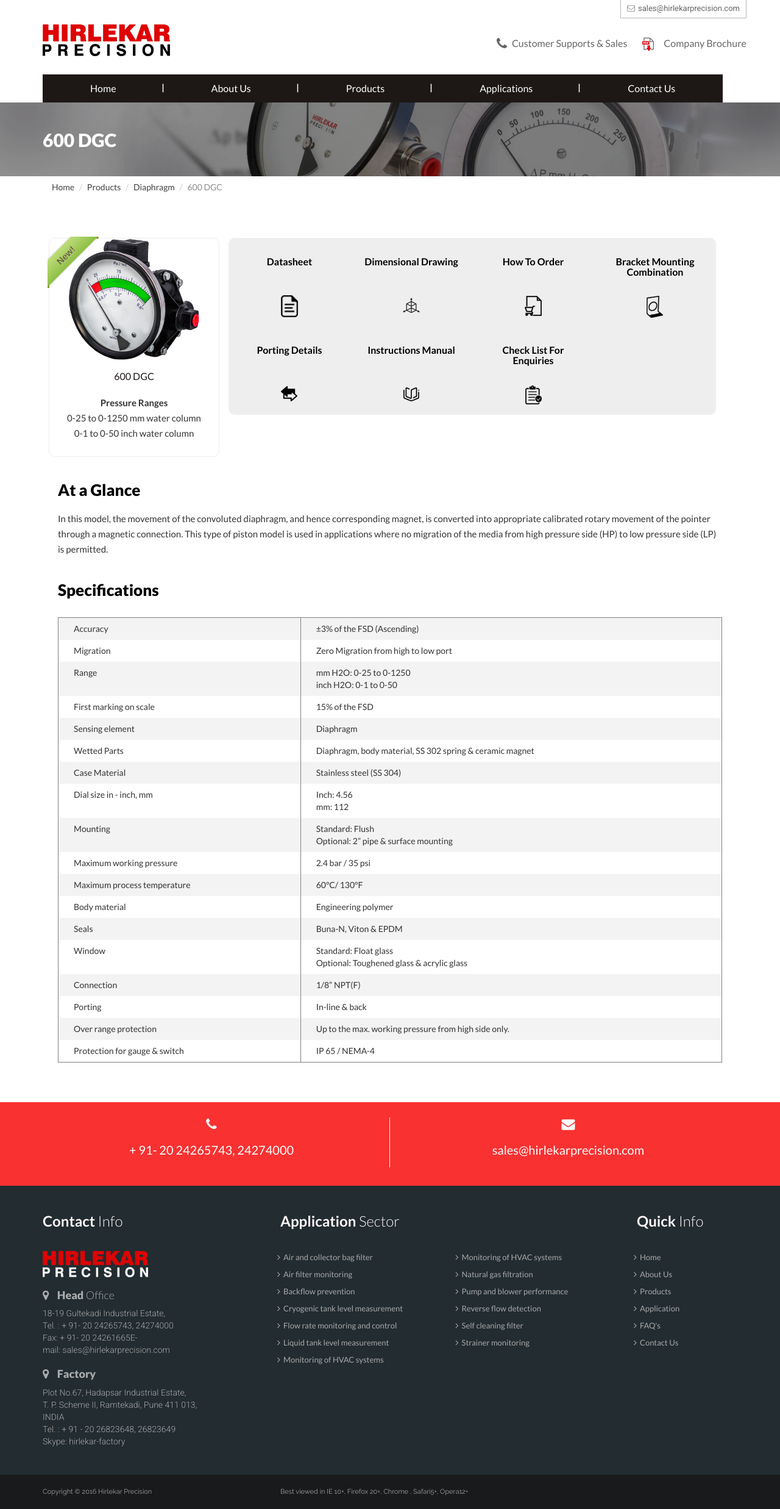
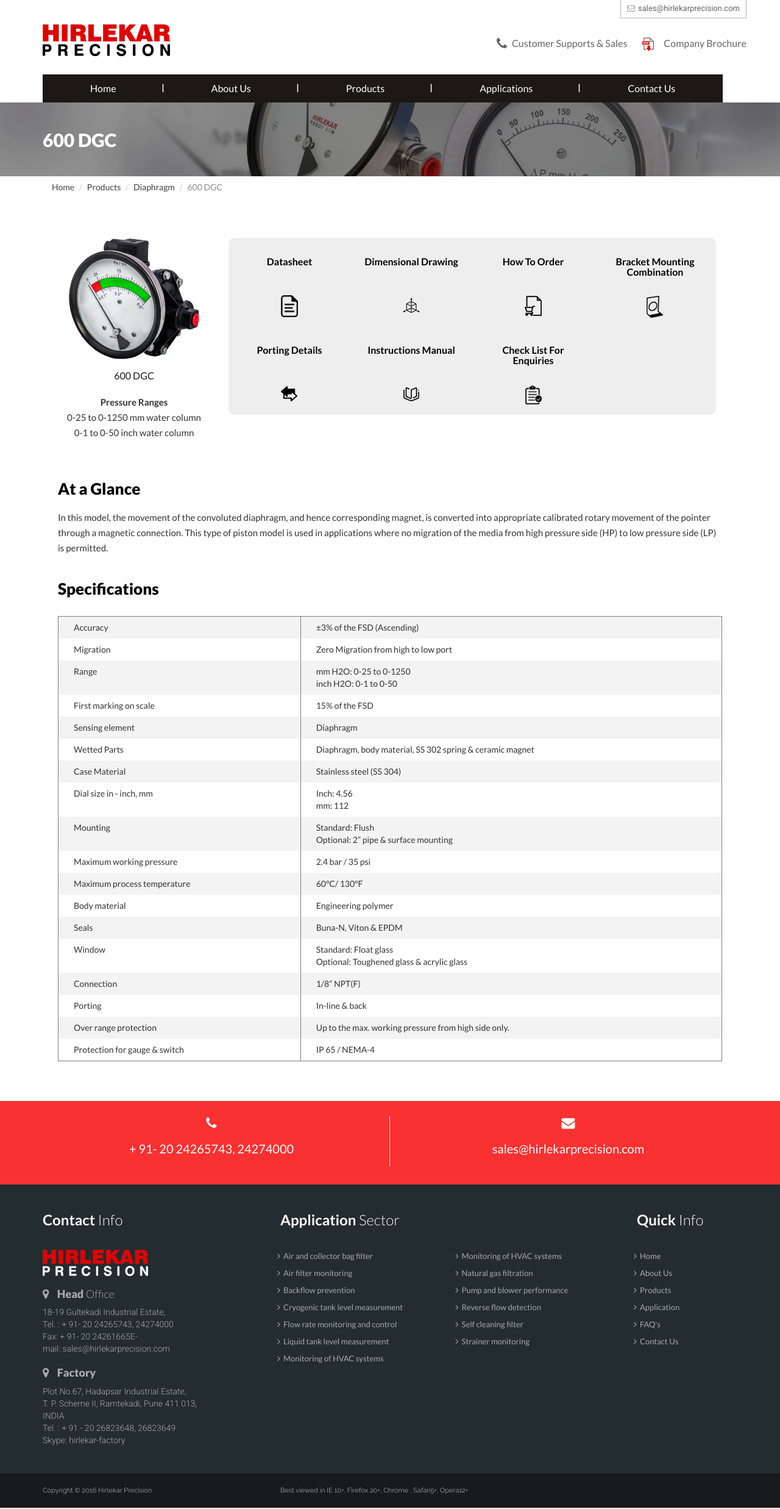
Before and after one commit to hirlekarprecision/hirlekarprecision.github.io, a Jekyll site: the page built from _products/diaphragm/600-dgc/index.html, in a window 1280 px wide. Shown: the whole page at 61% size. Built offline with Jekyll 4.4.1, drawn with Linux system fonts in a browser that asks for light colours.

Commit message:
Removed new label and boundary around image for product pages.

```diff
--- a/_layouts/product.html
+++ b/_layouts/product.html
@@ -35,11 +35,6 @@
                   <div role="tabpanel" class="tab-pane active" id="DPG">
                     <div class="row">
                       <div class="col-md-3 productImg">
-                        {% if page.isNew %}
-                        <div class="ribbon-wrapper-green">
-                          <div class="ribbon-green">New!</div>
-                        </div>
-                        {% endif %}
                         <figure>
                           <img src="{{ page.title | downcase | replace: ' ', '-' }}-1.png" alt="{{ page.title }}" class="img-responsive" data-toggle="modal" data-target="#modal-images">
                           <figcaption>{{ page.title }}</figcaption>
--- a/css/style.css
+++ b/css/style.css
@@ -1820,11 +1820,6 @@
 
 .productImg img {
   max-height: 200px;
-}
-
-.productImg {
-  border: 1px solid rgba(168, 168, 168, 0.2);
-  border-radius: 10px;
 }
 
 .productImg .carousel-inner img {
```
